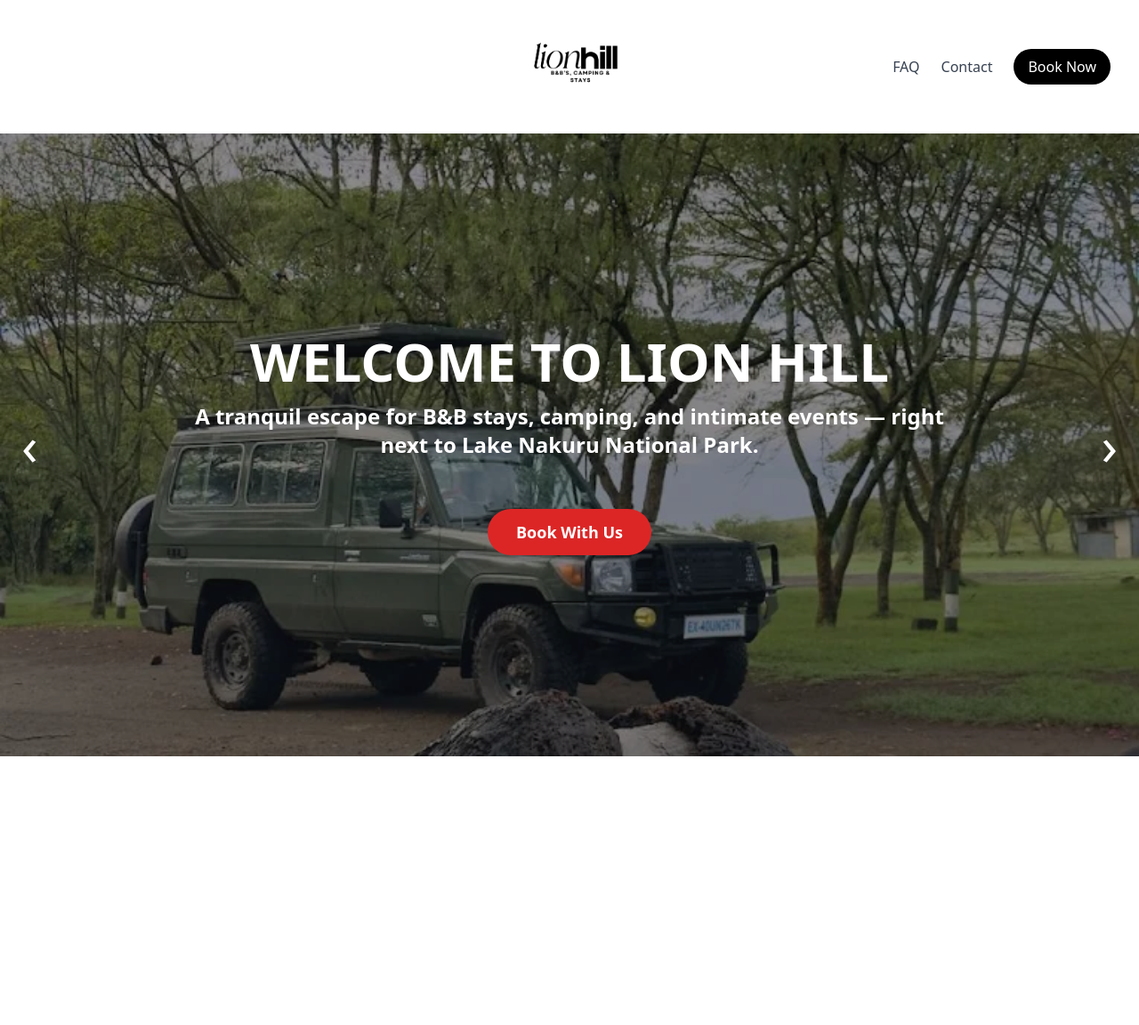
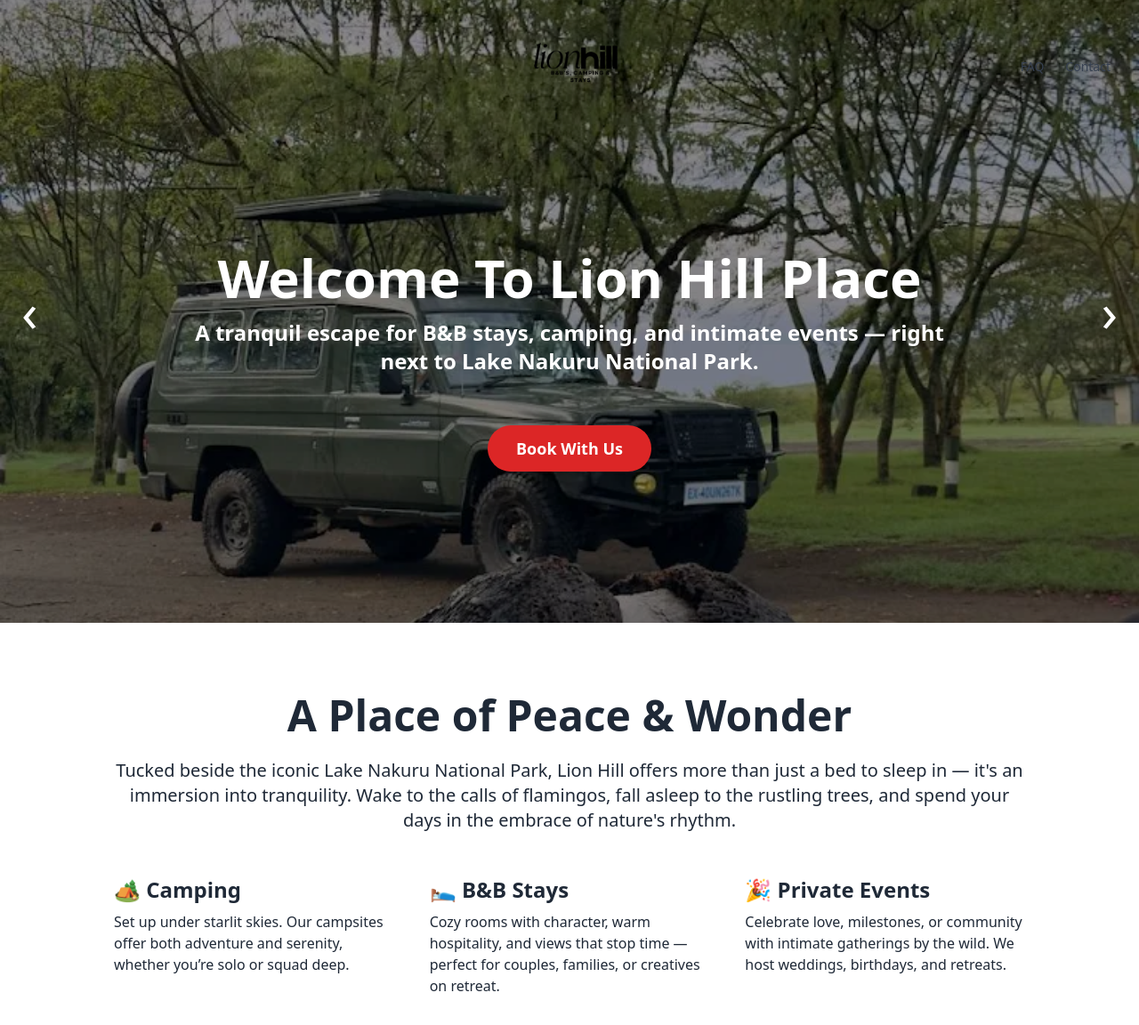
Before and after one commit to pacc-jean/bed-breakfast, a React (Vite) app in the folder frontend/: page / in a window 1280 px wide. Shown: the top 1152 px of the page at 89% size. Before the commit the page ends 850 px from the top, so only its background shows below. Built offline with nearby package versions, Linux system fonts and the light colour scheme.

Commit message:
nav scroll effects

```diff
--- a/frontend/src/components/Consistent/Navbar.jsx
+++ b/frontend/src/components/Consistent/Navbar.jsx
@@ -1,11 +1,24 @@
-// src/components/Consistent/Navbar.jsx
-
-import React from 'react';
+import React, { useEffect, useState } from 'react';
 import { Link } from 'react-router-dom';
 
 const Navbar = () => {
+  const [isScrolled, setIsScrolled] = useState(false);
+
+  useEffect(() => {
+    const handleScroll = () => {
+      setIsScrolled(window.scrollY > 50); // adjust threshold as needed
+    };
+
+    window.addEventListener('scroll', handleScroll);
+    return () => window.removeEventListener('scroll', handleScroll);
+  }, []);
+
   return (
-    <nav className="w-full h-[150px] flex items-center justify-between px-8 bg-white">
+    <nav
+      className={`fixed top-0 left-0 w-full h-[150px] z-50 flex items-center justify-between px-8 transition-all duration-300 ${
+        isScrolled ? 'bg-white shadow-md' : 'bg-transparent'
+      }`}
+    >
       {/* Left spacer for symmetry */}
       <div className="w-1/3" />
 
@@ -14,24 +27,28 @@ const Navbar = () => {
         <img
           src="/lionhill.png"
           alt="Lion Hill Logo"
-          className="h-[150px] max-h-[200px] object-contain"
+          className="h-[150px] max-h-[150px] object-contain transition-all duration-300"
         />
       </div>
 
       {/* Right side links + button */}
-      <div className="w-1/3 flex justify-end items-center space-x-6">
+      <div className="w-1/3 flex justify-end items-center space-x-6 text-sm font-medium">
         <Link to="/faq" className="text-gray-700 hover:text-black transition">
           FAQ
         </Link>
         <Link to="/contact" className="text-gray-700 hover:text-black transition">
           Contact
         </Link>
+
+        {/* BOOK NOW — only visible when scrolled */}
+        {isScrolled && (
           <Link
             to="/book"
             className="ml-4 bg-black text-white px-4 py-2 rounded-full hover:bg-gray-800 transition"
           >
             Book Now
           </Link>
+        )}
       </div>
     </nav>
   );
--- a/frontend/src/components/Home/HeroSection.jsx
+++ b/frontend/src/components/Home/HeroSection.jsx
@@ -72,9 +72,9 @@ const HeroSection = () => {
       </div>
 
       {/* OVERLAY, BUTTON & TEXT */}
-      <div className="absolute top-0 left-0 w-full h-full bg-black bg-opacity-40 flex flex-col justify-center items-center px-6 text-center text-white select-none pointer-events-none">
+      <div className="absolute top-0 left-0 w-full h-full bg-black bg-opacity-40 flex flex-col justify-center items-center pt-28 px-6 text-center text-white select-none pointer-events-none">
         <h1 className="text-4xl md:text-6xl font-extrabold leading-tight max-w-4xl mb-6">
-          WELCOME TO LION HILL
+          Welcome To Lion Hill Place
           <br />
           <span className="text-xl md:text-2xl font-semibold mt-4 block">
             A tranquil escape for B&B stays, camping, and intimate events — right next to Lake Nakuru National Park.
--- a/frontend/src/components/Home/OverViewSection.jsx
+++ b/frontend/src/components/Home/OverViewSection.jsx
@@ -0,0 +1,39 @@
+import React from 'react';
+
+const OverviewSection = () => {
+  return (
+    <section className="w-full py-20 px-6 bg-white text-gray-800">
+      <div className="max-w-5xl mx-auto text-center">
+        <h2 className="text-4xl md:text-5xl font-bold mb-6">A Place of Peace & Wonder</h2>
+        <p className="text-lg md:text-xl leading-relaxed mb-12">
+          Tucked beside the iconic Lake Nakuru National Park, Lion Hill offers more than just a bed to sleep in —
+          it's an immersion into tranquility. Wake to the calls of flamingos, fall asleep to the rustling trees,
+          and spend your days in the embrace of nature's rhythm.
+        </p>
+
+        <div className="grid md:grid-cols-3 gap-10 text-left">
+          <div>
+            <h3 className="text-2xl font-semibold mb-2">🏕️ Camping</h3>
+            <p>
+              Set up under starlit skies. Our campsites offer both adventure and serenity, whether you’re solo or squad deep.
+            </p>
+          </div>
+          <div>
+            <h3 className="text-2xl font-semibold mb-2">🛌 B&B Stays</h3>
+            <p>
+              Cozy rooms with character, warm hospitality, and views that stop time — perfect for couples, families, or creatives on retreat.
+            </p>
+          </div>
+          <div>
+            <h3 className="text-2xl font-semibold mb-2">🎉 Private Events</h3>
+            <p>
+              Celebrate love, milestones, or community with intimate gatherings by the wild. We host weddings, birthdays, and retreats.
+            </p>
+          </div>
+        </div>
+      </div>
+    </section>
+  );
+};
+
+export default OverviewSection;
--- a/frontend/src/pages/HomePage.jsx
+++ b/frontend/src/pages/HomePage.jsx
@@ -1,10 +1,12 @@
 import React from 'react';
 import HeroSection from '../components/Home/HeroSection';
+import OverviewSection from '../components/Home/OverViewSection';
 
 const HomePage = () => {
   return (
     <>
       <HeroSection />
+      <OverviewSection />
       {/* You can add more sections here later */}
     </>
   );
```
Lines whose indentation alone changed are shown as unchanged.
